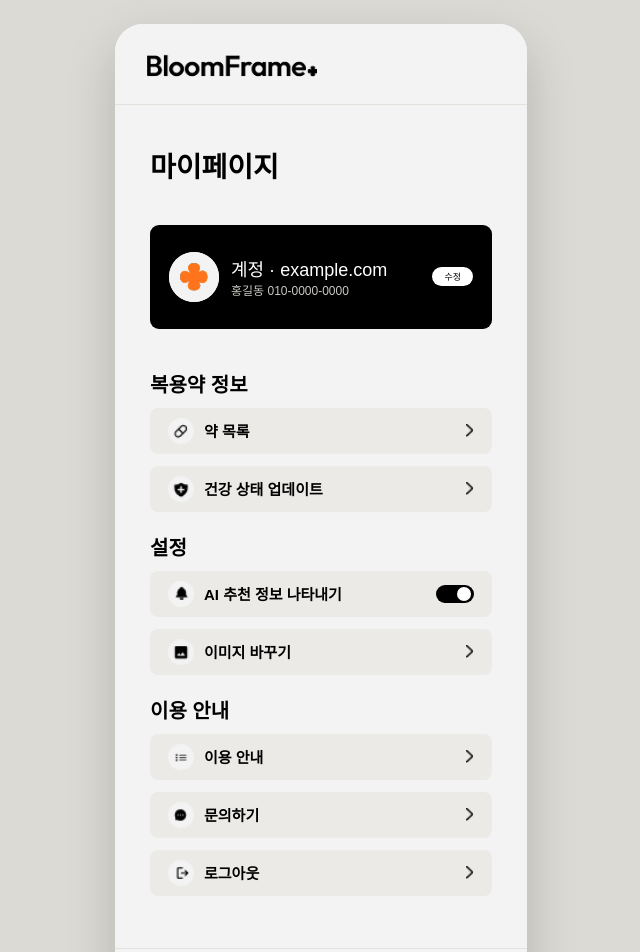
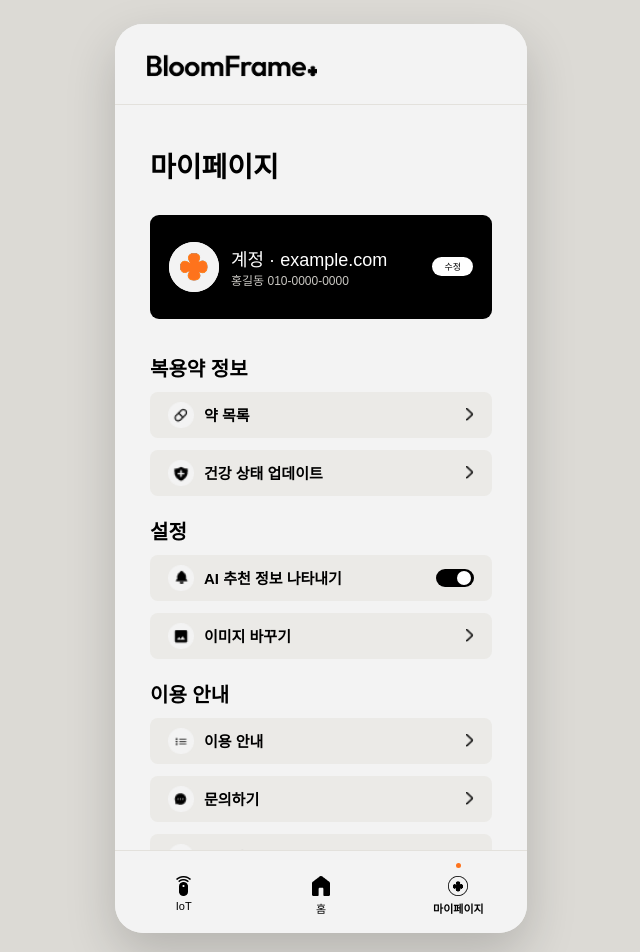
Before and after one commit to EUNS0O/BloomFrame-FRONT-END, a React (Vite) app: page /mypage in a window 1280 px wide. Shown: the top 952 px of the page, without its empty margins (319-959 px from the left). Built offline with nearby package versions, Linux system fonts and the light colour scheme; a web font is replaced by a local one.

Commit message:
마이페이지 스크롤 적용

```diff
--- a/src/pages/MyPage.jsx
+++ b/src/pages/MyPage.jsx
@@ -22,6 +22,7 @@
 export default function MyPage() {
   const navigate = useNavigate();
   const { data, update, setWip, setImageOnly, resetAll } = useApp();
+  const scrollId = React.useId().replace(/:/g, "");
 
   const changeImage = () => {
     setImageOnly(true);
@@ -39,11 +40,20 @@
       <TopBar />
       <div style={{ flex: 1, display: "flex", flexDirection: "column", minHeight: 0 }}>
         <div style={{ padding: "40px 35px 0" }}>
-          <div style={{ fontSize: 28, fontWeight: 800, marginBottom: 40 }}>마이페이지</div>
+          <div style={{ fontSize: 28, fontWeight: 800, marginBottom: 30 }}>마이페이지</div>
         </div>
 
-        <div style={{ flex: 1, overflowY: "auto", padding: "0 35px 40px" }}>
-          <div style={{ background: C.black, color: "#fff", borderRadius: 9, padding: "27px 19px", display: "flex", alignItems: "center", justifyContent: "space-between", marginBottom: 40 }}>
+        <style>{`
+          .mypage-scroll-${scrollId} { scrollbar-width: thin; scrollbar-color: transparent transparent; }
+          .mypage-scroll-${scrollId}:hover { scrollbar-color: ${C.grayLine} transparent; }
+          .mypage-scroll-${scrollId}::-webkit-scrollbar { width: 3px; }
+          .mypage-scroll-${scrollId}::-webkit-scrollbar-track { background: transparent; }
+          .mypage-scroll-${scrollId}::-webkit-scrollbar-thumb { background: transparent; border-radius: 4px; }
+          .mypage-scroll-${scrollId}:hover::-webkit-scrollbar-thumb { background: ${C.grayLine}; }
+        `}</style>
+
+        <div className={`mypage-scroll-${scrollId}`} style={{ flex: 1, overflowY: "auto", padding: "0 35px 0px" }}>
+          <div style={{ background: C.black, color: "#fff", borderRadius: 9, padding: "27px 19px", display: "flex", alignItems: "center", justifyContent: "space-between", marginBottom: 34 }}>
             <div style={{ display: "flex", alignItems: "center", gap: 12 }}>
               <div style={{ width: 50, height: 50, borderRadius: "50%", background: "#fff", display: "flex", alignItems: "center", justifyContent: "center" }}>
                 <img src={cloverOrange} alt="" style={{ width: 50, height: 50 }} />
@@ -105,7 +115,7 @@
             </div>
             <img src={rightSmall} alt="" style={{ width: 8, height: "auto" }} />
           </Card>
-          <Card onClick={logout} borderRadius={8} padding="10px 18px">
+          <Card onClick={logout} borderRadius={8} padding="10px 18px" marginBottom={-30}>
             <div style={{ display: "flex", alignItems: "center", gap: 10 }}>
               <img src={iconLogout} alt="" style={{ width: 26, height: 26 }} />
               <span style={{ fontWeight: 600, fontSize: 15 }}>로그아웃</span>
```
